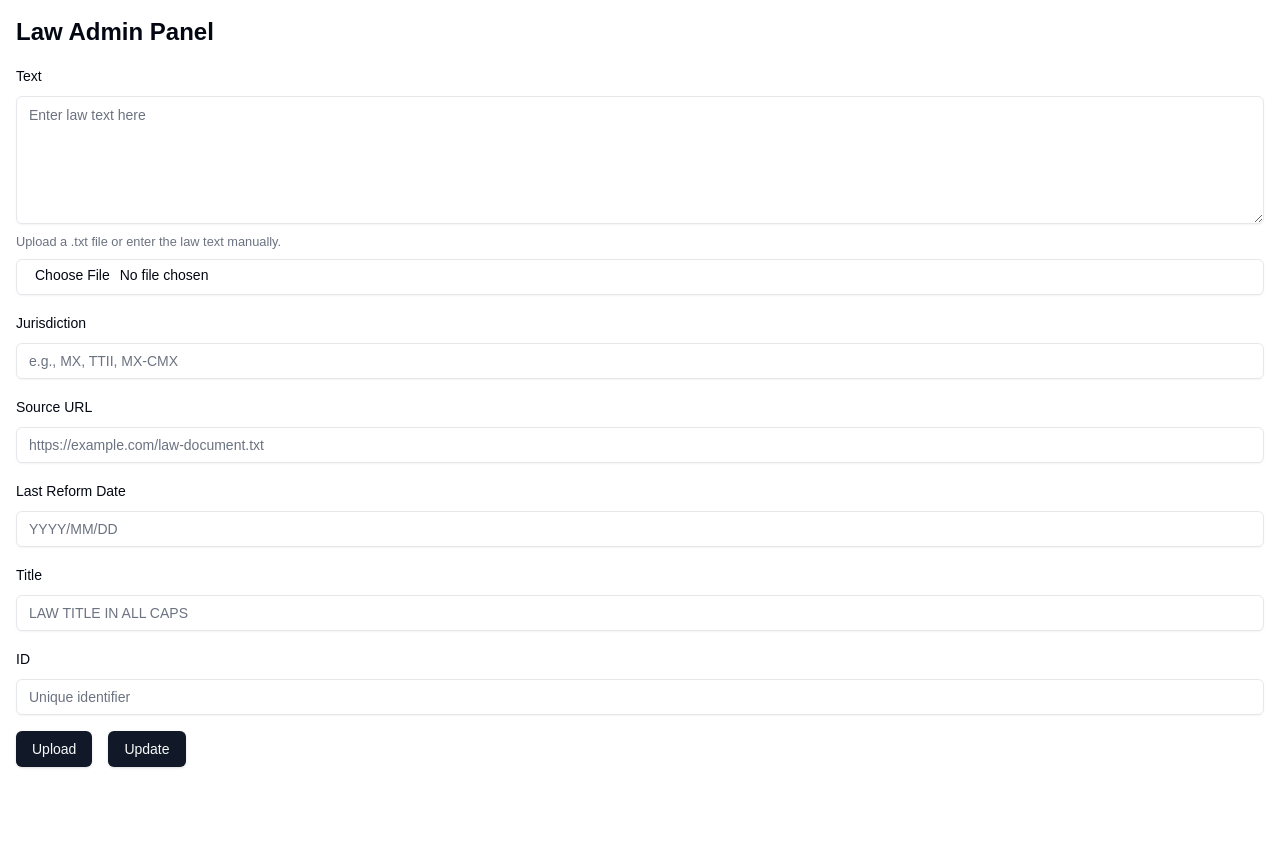
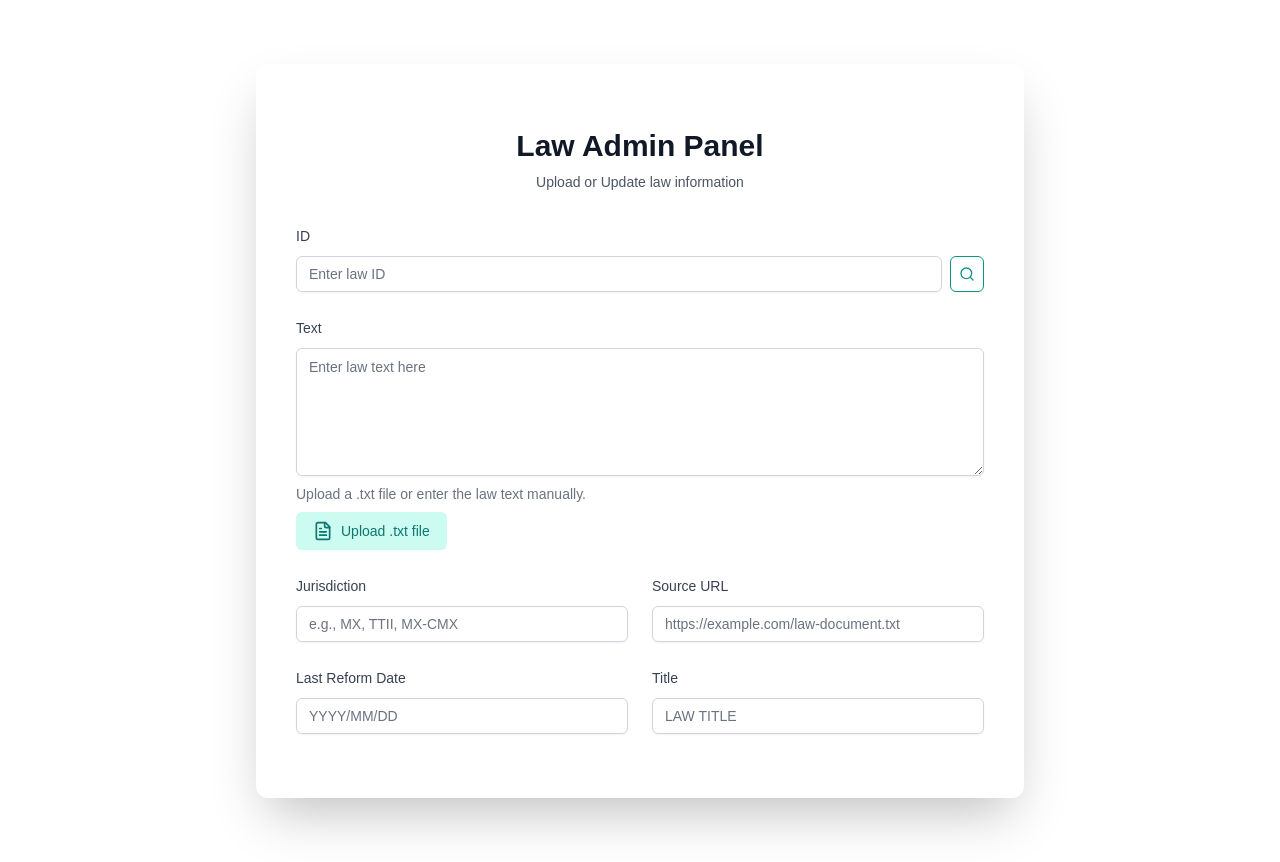
Before and after one commit to MexicaNFT/reliAdmin, a Next.js app: page / in a window 1280 px wide. Before the commit the page ends 800 px from the top, so only its background shows below. Built offline with nearby package versions, Linux system fonts and the light colour scheme.

Commit message:
"Refactor AdminPanel component, update layout and page files"

```diff
--- a/src/app/components/AdminPanel.tsx
+++ b/src/app/components/AdminPanel.tsx
@@ -1,6 +1,6 @@
 "use client";
 
-import React, { useState } from "react";
+import React, { useState, useEffect } from "react";
 import { useForm, SubmitHandler } from "react-hook-form";
 import { z } from "zod";
 import { zodResolver } from "@hookform/resolvers/zod";
@@ -16,40 +16,61 @@ import {
   FormLabel,
   FormMessage,
 } from "@/components/ui/form";
+import {
+  SearchIcon,
+  UploadIcon,
+  RefreshCwIcon,
+  FileTextIcon,
+} from "lucide-react";
 
 const formSchema = z.object({
+  id: z.string().min(1, "ID is required"),
   text: z.string().min(1, "Text is required"),
   jurisdiction: z.string().min(1, "Jurisdiction is required"),
   source: z.string().url("Must be a valid URL"),
   lastReformDate: z
     .string()
     .regex(/^\d{4}\/\d{2}\/\d{2}$/, "Must be in YYYY/MM/DD format"),
-  title: z.string().min(1, "Title is required"),
-  id: z.string().min(1, "ID is required"),
+  title: z.string().min(1, "Title is required").toUpperCase(),
 });
 
 type FormValues = z.infer<typeof formSchema>;
 
 const AdminPanel: React.FC = () => {
-  const [isUpdate, setIsUpdate] = useState<boolean>(false);
+  const [isIdExist, setIsIdExist] = useState<boolean | null>(null);
 
   const form = useForm<FormValues>({
     resolver: zodResolver(formSchema),
     defaultValues: {
+      id: "",
       text: "",
       jurisdiction: "",
       source: "",
       lastReformDate: "",
       title: "",
-      id: "",
     },
   });
 
+  const checkIdExistence = (id: string) => {
+    console.log(`Checking if ID ${id} exists in the database`);
+    setTimeout(() => {
+      setIsIdExist(Math.random() < 0.5);
+    }, 1000);
+  };
+
+  useEffect(() => {
+    const subscription = form.watch((value, { name }) => {
+      if (name === "id" && value.id) {
+        checkIdExistence(value.id);
+      }
+    });
+    return () => subscription.unsubscribe();
+  }, [form.watch]);
+
   const onSubmit: SubmitHandler<FormValues> = (data: FormValues) => {
-    const actionType = isUpdate ? "Update" : "Upload";
-    const jsonData = JSON.stringify(data, null, 2);
+    const actionType = isIdExist ? "Update" : "Upload";
     console.log(`${actionType} action - Form Data:`);
-    console.log(jsonData);
+    console.log(JSON.stringify(data, null, 2));
   };
 
   const handleFileUpload = (event: React.ChangeEvent<HTMLInputElement>) => {
@@ -65,30 +86,44 @@ const AdminPanel: React.FC = () => {
   };
 
   return (
+    <div className="min-h-screen  flex items-center justify-center py-12 px-4 sm:px-6 lg:px-8">
+      <div className="max-w-3xl w-full space-y-8 bg-white p-10 rounded-xl shadow-2xl">
+        <div className="text-center">
+          <h2 className="mt-6 text-3xl font-extrabold text-gray-900">
+            Law Admin Panel
+          </h2>
+          <p className="mt-2 text-sm text-gray-600">
+            Upload or Update law information
+          </p>
+        </div>
         <Form {...form}>
-      <form onSubmit={form.handleSubmit(onSubmit)} className="space-y-4">
+          <form onSubmit={form.handleSubmit(onSubmit)} className="space-y-6">
             <FormField
               control={form.control}
-          name="text"
+              name="id"
               render={({ field }) => (
                 <FormItem>
-              <FormLabel>Text</FormLabel>
+                  <FormLabel className="text-sm font-medium text-gray-700">
+                    ID
+                  </FormLabel>
+                  <div className="flex items-center space-x-2">
                     <FormControl>
-                <Textarea
+                      <Input
                         {...field}
-                  placeholder="Enter law text here"
-                  className="h-32"
+                        placeholder="Enter law ID"
+                        className="flex-grow rounded-md border-gray-300 shadow-sm focus:border-teal-500 focus:ring-teal-500"
                       />
                     </FormControl>
-              <FormDescription>
-                Upload a .txt file or enter the law text manually.
-              </FormDescription>
-              <Input
-                type="file"
-                accept=".txt"
-                onChange={handleFileUpload}
-                className="mt-2"
-              />
+                    <Button
+                      type="button"
+                      size="icon"
+                      variant="outline"
+                      className="text-teal-600 border-teal-600 hover:bg-teal-50"
+                    >
+                      <SearchIcon className="h-4 w-4" />
+                      <span className="sr-only">Search ID</span>
+                    </Button>
+                  </div>
                   <FormMessage />
                 </FormItem>
               )}
@@ -96,12 +131,58 @@ const AdminPanel: React.FC = () => {
 
             <FormField
               control={form.control}
+              name="text"
+              render={({ field }) => (
+                <FormItem>
+                  <FormLabel className="text-sm font-medium text-gray-700">
+                    Text
+                  </FormLabel>
+                  <FormControl>
+                    <Textarea
+                      {...field}
+                      placeholder="Enter law text here"
+                      className="h-32 rounded-md border-gray-300 shadow-sm focus:border-teal-500 focus:ring-teal-500"
+                    />
+                  </FormControl>
+                  <FormDescription className="text-sm text-gray-500">
+                    Upload a .txt file or enter the law text manually.
+                  </FormDescription>
+                  <div className="mt-2">
+                    <label
+                      htmlFor="file-upload"
+                      className="cursor-pointer inline-flex items-center px-4 py-2 border border-transparent text-sm font-medium rounded-md text-teal-700 bg-teal-100 hover:bg-teal-200 focus:outline-none focus:ring-2 focus:ring-offset-2 focus:ring-teal-500"
+                    >
+                      <FileTextIcon className="mr-2 h-5 w-5" />
+                      Upload .txt file
+                    </label>
+                    <Input
+                      id="file-upload"
+                      type="file"
+                      accept=".txt"
+                      onChange={handleFileUpload}
+                      className="hidden"
+                    />
+                  </div>
+                  <FormMessage />
+                </FormItem>
+              )}
+            />
+
+            <div className="grid grid-cols-1 md:grid-cols-2 gap-6">
+              <FormField
+                control={form.control}
                 name="jurisdiction"
                 render={({ field }) => (
                   <FormItem>
-              <FormLabel>Jurisdiction</FormLabel>
+                    <FormLabel className="text-sm font-medium text-gray-700">
+                      Jurisdiction
+                    </FormLabel>
                     <FormControl>
-                <Input {...field} placeholder="e.g., MX, TTII, MX-CMX" />
+                      <Input
+                        {...field}
+                        placeholder="e.g., MX, TTII, MX-CMX"
+                        className="rounded-md border-gray-300 shadow-sm focus:border-teal-500 focus:ring-teal-500"
+                      />
                     </FormControl>
                     <FormMessage />
                   </FormItem>
@@ -113,12 +194,15 @@ const AdminPanel: React.FC = () => {
                 name="source"
                 render={({ field }) => (
                   <FormItem>
-              <FormLabel>Source URL</FormLabel>
+                    <FormLabel className="text-sm font-medium text-gray-700">
+                      Source URL
+                    </FormLabel>
                     <FormControl>
                       <Input
                         {...field}
                         type="url"
                         placeholder="https://example.com/law-document.txt"
+                        className="rounded-md border-gray-300 shadow-sm focus:border-teal-500 focus:ring-teal-500"
                       />
                     </FormControl>
                     <FormMessage />
@@ -131,9 +215,15 @@ const AdminPanel: React.FC = () => {
                 name="lastReformDate"
                 render={({ field }) => (
                   <FormItem>
-              <FormLabel>Last Reform Date</FormLabel>
+                    <FormLabel className="text-sm font-medium text-gray-700">
+                      Last Reform Date
+                    </FormLabel>
                     <FormControl>
-                <Input {...field} placeholder="YYYY/MM/DD" />
+                      <Input
+                        {...field}
+                        placeholder="YYYY/MM/DD"
+                        className="rounded-md border-gray-300 shadow-sm focus:border-teal-500 focus:ring-teal-500"
+                      />
                     </FormControl>
                     <FormMessage />
                   </FormItem>
@@ -145,39 +235,47 @@ const AdminPanel: React.FC = () => {
                 name="title"
                 render={({ field }) => (
                   <FormItem>
-              <FormLabel>Title</FormLabel>
+                    <FormLabel className="text-sm font-medium text-gray-700">
+                      Title
+                    </FormLabel>
                     <FormControl>
-                <Input {...field} placeholder="LAW TITLE IN ALL CAPS" />
+                      <Input
+                        {...field}
+                        placeholder="LAW TITLE"
+                        onChange={(e) =>
+                          field.onChange(e.target.value.toUpperCase())
+                        }
+                        className="rounded-md border-gray-300 shadow-sm focus:border-teal-500 focus:ring-teal-500"
+                      />
                     </FormControl>
                     <FormMessage />
                   </FormItem>
                 )}
               />
+            </div>
 
-        <FormField
-          control={form.control}
-          name="id"
-          render={({ field }) => (
-            <FormItem>
-              <FormLabel>ID</FormLabel>
-              <FormControl>
-                <Input {...field} placeholder="Unique identifier" />
-              </FormControl>
-              <FormMessage />
-            </FormItem>
+            <div className="flex justify-center space-x-4 mt-8">
+              {isIdExist === false && (
+                <Button
+                  type="submit"
+                  className="w-40 bg-teal-600 hover:bg-teal-700 focus:ring-teal-500 focus:ring-offset-teal-200 text-white transition ease-in duration-200 text-center text-base font-semibold shadow-md focus:outline-none focus:ring-2 focus:ring-offset-2 rounded-lg"
+                >
+                  <UploadIcon className="mr-2 h-5 w-5" /> Upload
+                </Button>
               )}
-        />
-
-        <div className="flex space-x-4">
-          <Button type="submit" onClick={() => setIsUpdate(false)}>
-            Upload
+              {isIdExist === true && (
+                <Button
+                  type="submit"
+                  className="w-40 bg-blue-600 hover:bg-blue-700 focus:ring-blue-500 focus:ring-offset-blue-200 text-white transition ease-in duration-200 text-center text-base font-semibold shadow-md focus:outline-none focus:ring-2 focus:ring-offset-2 rounded-lg"
+                >
+                  <RefreshCwIcon className="mr-2 h-5 w-5" /> Update
                 </Button>
-          <Button type="submit" onClick={() => setIsUpdate(true)}>
-            Update
-          </Button>
+              )}
             </div>
           </form>
         </Form>
+      </div>
+    </div>
   );
 };
 
--- a/src/app/layout.tsx
+++ b/src/app/layout.tsx
@@ -14,8 +14,8 @@ const geistMono = localFont({
 });
 
 export const metadata: Metadata = {
-  title: "Create Next App",
-  description: "Generated by create next app",
+  title: "Reli-Upload",
+  description: "Low document upload and update",
 };
 
 export default function RootLayout({
--- a/src/app/page.tsx
+++ b/src/app/page.tsx
@@ -3,7 +3,6 @@ import AdminPanel from "./components/AdminPanel";
 export default function Home() {
   return (
     <main className="container mx-auto p-4">
-      <h1 className="text-2xl font-bold mb-4">Law Admin Panel</h1>
       <AdminPanel />
     </main>
   );
--- /dev/null
+++ b/src/components/ui/card.tsx
@@ -0,0 +1,76 @@
+import * as React from "react"
+
+import { cn } from "@/lib/utils"
+
+const Card = React.forwardRef<
+  HTMLDivElement,
+  React.HTMLAttributes<HTMLDivElement>
+>(({ className, ...props }, ref) => (
+  <div
+    ref={ref}
+    className={cn(
+      "rounded-xl border bg-card text-card-foreground shadow",
+      className
+    )}
+    {...props}
+  />
+))
+Card.displayName = "Card"
+
+const CardHeader = React.forwardRef<
+  HTMLDivElement,
+  React.HTMLAttributes<HTMLDivElement>
+>(({ className, ...props }, ref) => (
+  <div
+    ref={ref}
+    className={cn("flex flex-col space-y-1.5 p-6", className)}
+    {...props}
+  />
+))
+CardHeader.displayName = "CardHeader"
+
+const CardTitle = React.forwardRef<
+  HTMLParagraphElement,
+  React.HTMLAttributes<HTMLHeadingElement>
+>(({ className, ...props }, ref) => (
+  <h3
+    ref={ref}
+    className={cn("font-semibold leading-none tracking-tight", className)}
+    {...props}
+  />
+))
+CardTitle.displayName = "CardTitle"
+
+const CardDescription = React.forwardRef<
+  HTMLParagraphElement,
+  React.HTMLAttributes<HTMLParagraphElement>
+>(({ className, ...props }, ref) => (
+  <p
+    ref={ref}
+    className={cn("text-sm text-muted-foreground", className)}
+    {...props}
+  />
+))
+CardDescription.displayName = "CardDescription"
+
+const CardContent = React.forwardRef<
+  HTMLDivElement,
+  React.HTMLAttributes<HTMLDivElement>
+>(({ className, ...props }, ref) => (
+  <div ref={ref} className={cn("p-6 pt-0", className)} {...props} />
+))
+CardContent.displayName = "CardContent"
+
+const CardFooter = React.forwardRef<
+  HTMLDivElement,
+  React.HTMLAttributes<HTMLDivElement>
+>(({ className, ...props }, ref) => (
+  <div
+    ref={ref}
+    className={cn("flex items-center p-6 pt-0", className)}
+    {...props}
+  />
+))
+CardFooter.displayName = "CardFooter"
+
+export { Card, CardHeader, CardFooter, CardTitle, CardDescription, CardContent }
```
Lines whose indentation alone changed are shown as unchanged.
